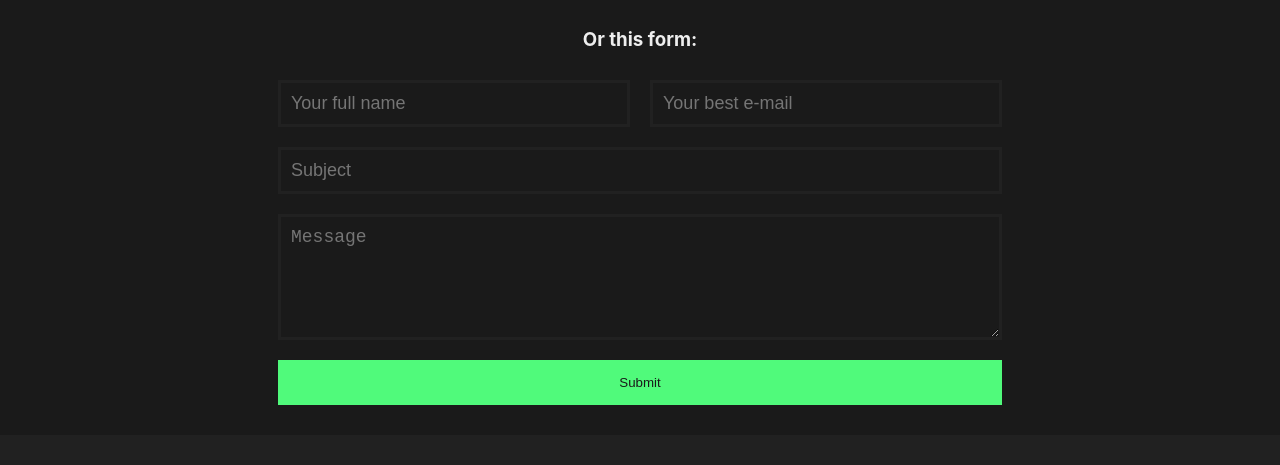
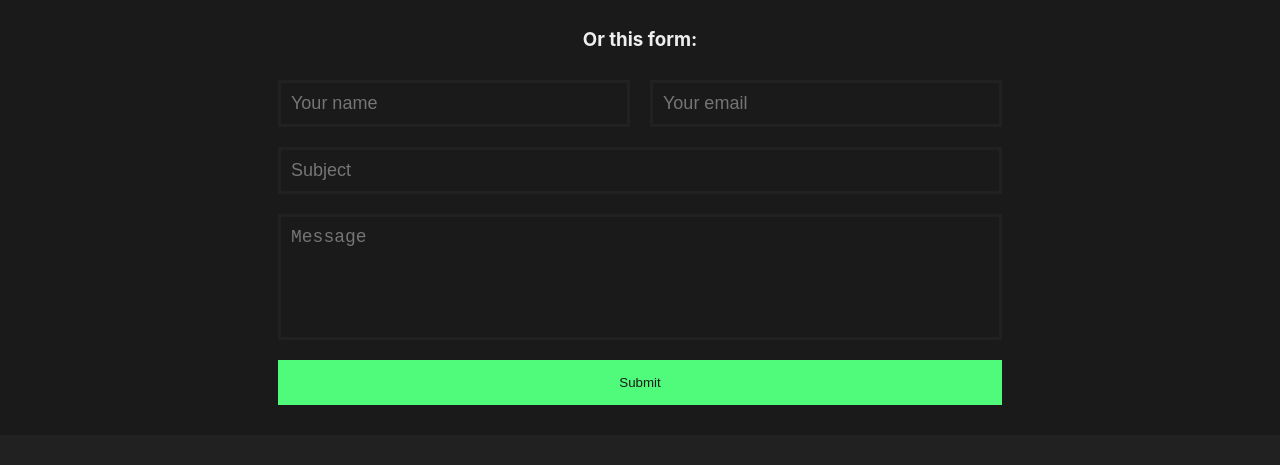
Before and after one commit to Pauloo27/me, a Next.js app: page /contact in a window 1280 px wide. Shown: the part 236-701 px from the top of the page. Built offline with nearby package versions, Linux system fonts and the light colour scheme.

Commit message:
Add custom form components

```diff
--- /dev/null
+++ b/components/Form.js
@@ -0,0 +1,13 @@
+import style from "../styles/Form.module.css";
+
+export default function Form({ onSubmit, children }) {
+  const handleSubmit = (e) => {
+    e.preventDefault();
+    onSubmit(e);
+  };
+  return (
+    <form onSubmit={handleSubmit} className={style.form}>
+      {children}
+    </form>
+  );
+}
--- /dev/null
+++ b/components/FormGroup.js
@@ -0,0 +1,9 @@
+import style from "../styles/Form.module.css";
+
+export default function FormGroup({ children }) {
+  return (
+    <div className={style.form_group}>
+      {children}
+    </div>
+  );
+}
--- /dev/null
+++ b/components/FormInput.js
@@ -0,0 +1,27 @@
+import style from "../styles/Form.module.css";
+
+export default function FormInput({ name, placeholder, store, rows }) {
+  const handleChange = (e) => {
+    store(name, e.target.value);
+  };
+
+  if (rows !== undefined && rows >= 2)
+    return (
+      <textarea
+        rows={rows}
+        className={style.text_area}
+        name={name}
+        onChange={handleChange}
+        placeholder={placeholder}
+      />
+    );
+
+  return (
+    <input
+      className={style.text_input}
+      name={name}
+      onChange={handleChange}
+      placeholder={placeholder}
+    />
+  );
+}
--- /dev/null
+++ b/components/FormSubmit.js
@@ -0,0 +1,5 @@
+import style from "../styles/Form.module.css";
+
+export default function FormSubmit() {
+  return <button type="submit" className={style.submit}>Submit</button>;
+}
--- a/pages/contact.js
+++ b/pages/contact.js
@@ -1,5 +1,9 @@
 import Head from "next/head";
 import { useState, useEffect } from "react";
+import Form from "../components/Form";
+import FormSubmit from "../components/FormSubmit";
+import FormInput from "../components/FormInput";
+import FormGroup from "../components/FormGroup";
 import style from "../styles/Contact.module.css";
 
 export default function Contact() {
@@ -12,9 +16,17 @@ export default function Contact() {
     setTimeout(fetchEmail, 1000);
   }, []);
 
+  const [store, setStore] = useState({});
+
+  const updateStore = (key, value) => {
+    const newStore = { ...store, [key]: value };
+    setStore(newStore);
+  };
+
   const onSubmit = (event) => {
-    event.preventDefault();
-    // TODO: api
+    // TODO: verify
+    // TODO: call api
+    console.log("the input data is", store);
   };
 
   return (
@@ -32,15 +44,15 @@ export default function Contact() {
           {email}
         </h3>
         <h3 className={style.text_center}>Or this form:</h3>
-        <form onSubmit={onSubmit} className={style.form}>
-          <div className={style.form_group}>
-            <input className={style.text_entry} placeholder="Your full name" />
-            <input className={style.text_entry} placeholder="Your best e-mail" />
-          </div>
-          <input className={style.text_entry} placeholder="Subject" />
-          <textarea className={style.message} placeholder="Message" rows={5} />
-          <button className={style.submit} type="submit">Submit</button>
-        </form>
+        <Form onSubmit={onSubmit}>
+          <FormGroup>
+            <FormInput store={updateStore} name="name" placeholder="Your name" />
+            <FormInput store={updateStore} name="email" placeholder="Your email" />
+          </FormGroup>
+          <FormInput store={updateStore} name="subject" placeholder="Subject" />
+          <FormInput rows={5} store={updateStore} name="message" placeholder="Message" />
+          <FormSubmit />
+        </Form>
       </div>
     </>
   );
--- a/styles/Contact.module.css
+++ b/styles/Contact.module.css
@@ -7,43 +7,3 @@
 .text_center {
   text-align: center;
 }
-
-.form {
-  margin: 0 auto;
-  display: flex;
-  flex-direction: column;
-  width: 60%;
-}
-
-.form_group {
-  display: flex;
-}
-
-.text_entry, .message {
-  color: var(--text-main);
-  padding: 10px;
-  background-color: var(--bg-main);
-  border: solid 3px var(--bg-alt);
-  margin: 10px;
-  font-size: 18px;
-  flex-grow: 1;
-}
-
-.submit {
-  cursor: pointer;
-  padding: 15px;
-  margin: 10px;
-  background-color: var(--green);
-  border: none;
-  color: var(--bg-main);
-}
-
-@media only screen and (max-width: 700px) {
-  .form_group {
-    flex-direction: column;
-  }
-
-  .form {
-    width: 80%;
-  }
-}
--- /dev/null
+++ b/styles/Form.module.css
@@ -0,0 +1,43 @@
+.form {
+  margin: 0 auto;
+  display: flex;
+  flex-direction: column;
+  width: 60%;
+}
+
+.form_group {
+  display: flex;
+}
+
+.text_input, .text_area {
+  color: var(--text-main);
+  padding: 10px;
+  background-color: var(--bg-main);
+  border: solid 3px var(--bg-alt);
+  margin: 10px;
+  font-size: 18px;
+  flex-grow: 1;
+}
+
+.text_area {
+  resize: none;
+}
+
+.submit {
+  cursor: pointer;
+  padding: 15px;
+  margin: 10px;
+  background-color: var(--green);
+  border: none;
+  color: var(--bg-main);
+}
+
+@media only screen and (max-width: 950px) {
+  .form_group {
+    flex-direction: column;
+  }
+
+  .form {
+    width: 90%;
+  }
+}
```
